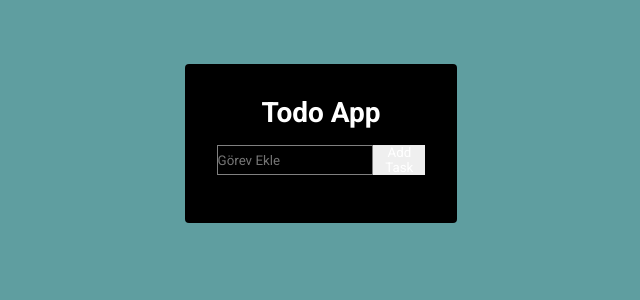
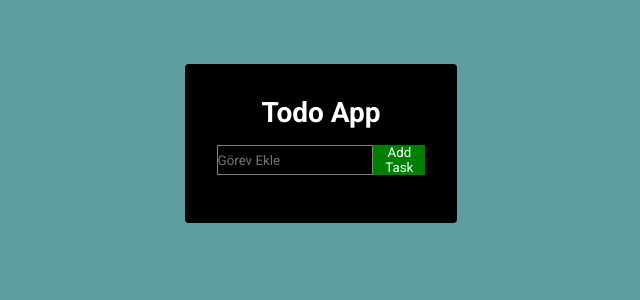
Before and after one commit to muslumhanerol/ToDo_App_With_React, a React (Create React App) app in the folder todo_app/: page / in a window 1280 px wide. Shown: the top 300 px of the page, without its empty margins (319-959 px from the left). Built offline with nearby package versions, Linux system fonts and the light colour scheme.

Commit message:
btn_css_colar

```diff
--- a/todo_app/src/Components/TodoEditForm.js
+++ b/todo_app/src/Components/TodoEditForm.js
@@ -21,7 +21,7 @@
                     placeholder='Update Task'
 
                 />
-                <button type='submit' className='TodoBtn'>Save</button>
+                <button type='submit' className='TodoBtn TodoSaveBtn'>Save</button>
             </form>
         </>
     )
--- a/todo_app/src/Components/TodoForm.js
+++ b/todo_app/src/Components/TodoForm.js
@@ -18,7 +18,7 @@
       <form onSubmit={handleSubmit} className='TodoForm'>
         <input onChange={(e) => { setValue(e.target.value); }} type='text' className='TodoInput' placeholder='Görev Ekle' value={value} />
         {/* e=onChange, target= input bu inputta gerçekleşiyor, value=bu inputun valuesi. */}
-        <button type='submit' className='TodoBtn'>Add Task</button>
+        <button type='submit' className='TodoBtn TodoAddBtn'>Add Task</button>
       </form>
     </>
   )
```
